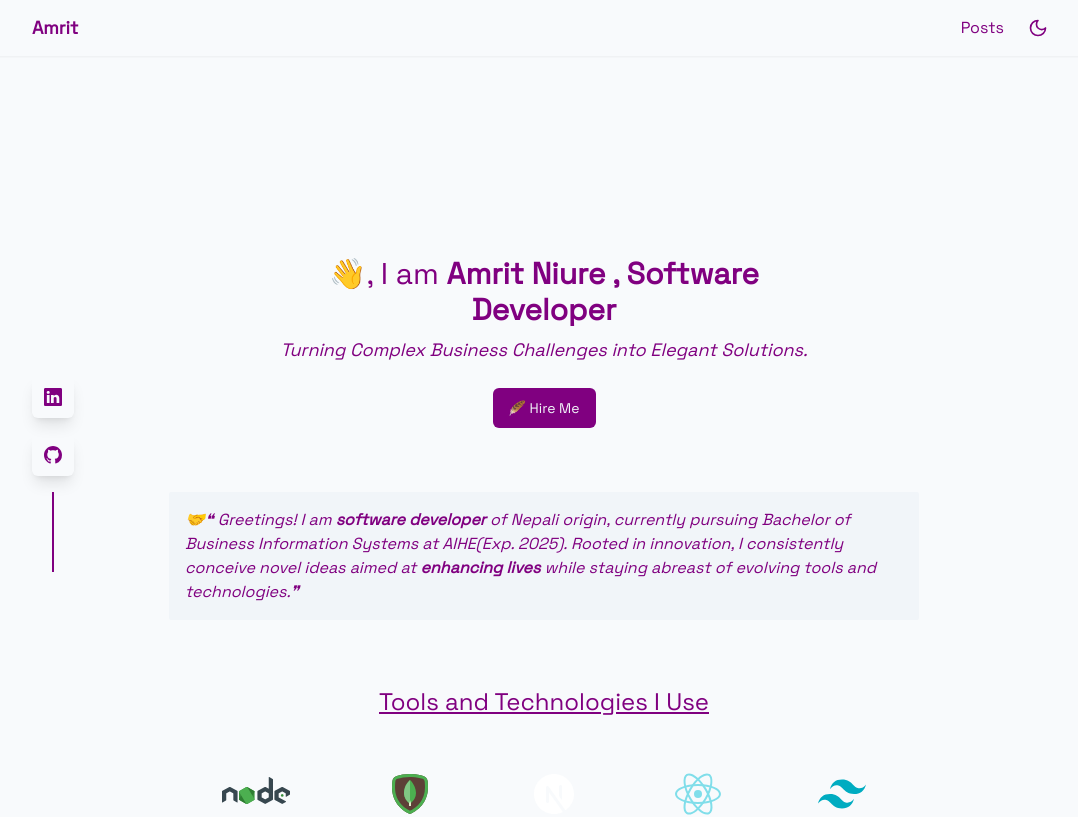
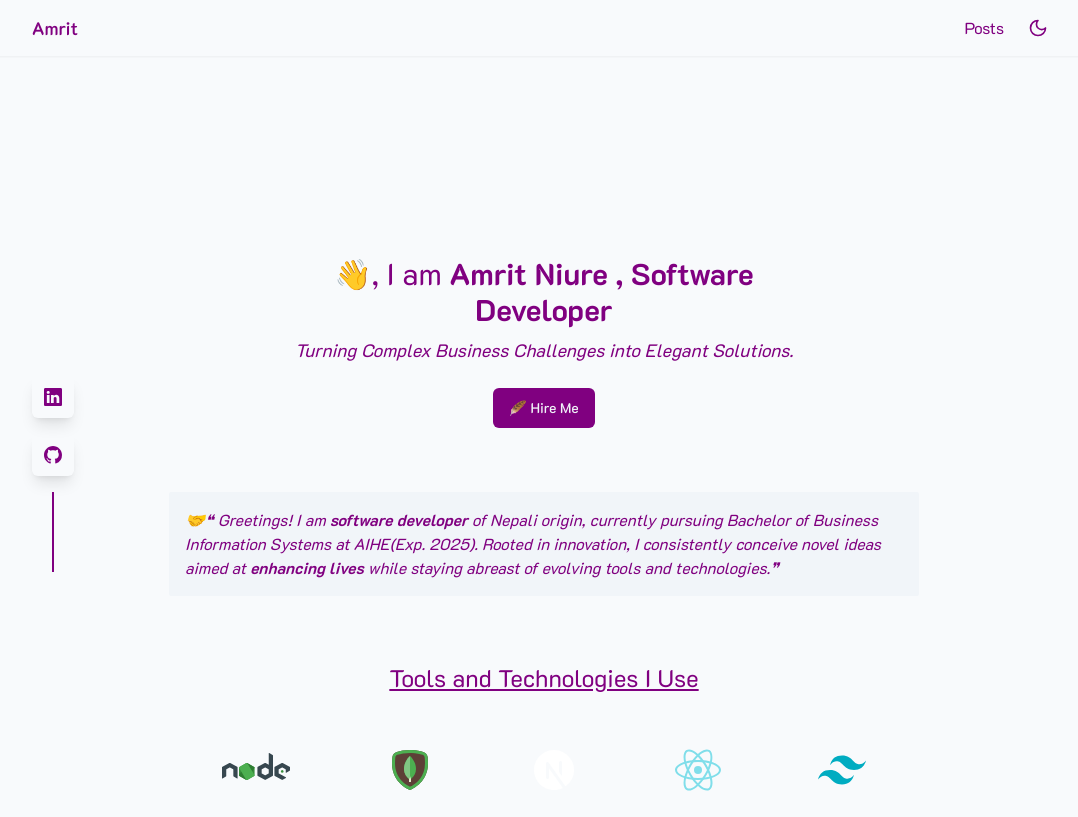
Before and after one commit to amrit-niure/Niure, a Next.js app: page / in a window 1280 px wide. Shown: the top 817 px of the page, without its empty margins (96-1174 px from the left). Built offline with nearby package versions, Linux system fonts and the light colour scheme.

Commit message:
Minor changes ...

```diff
--- a/src/app/layout.tsx
+++ b/src/app/layout.tsx
@@ -5,9 +5,9 @@ import Footer from '@/components/Footer'
 import Providers from '@/app/providers'
 import {Poppins,K2D,Space_Grotesk} from 'next/font/google'
 interface LandingProps {}
-const k2d = K2D({subsets: ['latin'], weight: '500'})
+const k2d = K2D({subsets: ['latin'], weight: ['400','500','600','700','800']})
 const poppins = Poppins({subsets: ["latin"], weight: '400'})
-const space_grotesk = Space_Grotesk({subsets: ["latin"], weight: '400'})
+const space_grotesk = Space_Grotesk({subsets: ["latin"],  weight: ['400','500','600','700']})
 
 export const metadata: Metadata = {
   title: 'Create Next App',
@@ -21,7 +21,7 @@ export default function RootLayout({
 }) {
   return (
     <html lang="en" className=''>
-      <body className={`${space_grotesk.className} dark:bg-slate-900`}>
+      <body className={`${k2d.className} dark:bg-slate-900`}>
         <Providers>
         <Navbar />
         <div className='bg-slate-50 dark:bg-slate-900  transition-all ease-in-out duration-200 '>
--- a/src/components/Landing.tsx
+++ b/src/components/Landing.tsx
@@ -1,6 +1,5 @@
 import { FC } from "react";
 import Button from "./Button";
-import Image from "next/image";
 import {
   Docker,
   Github,
@@ -12,7 +11,6 @@ import {
   Tailwind,
   Prisma,
 } from "@/components/Icons/svg";
-import { Tooltip } from "@mui/material";
 
 interface LandingProps {}
 const Landing: FC<LandingProps> = ({}) => {
@@ -23,7 +21,7 @@ const Landing: FC<LandingProps> = ({}) => {
       <div className="flex gap-2 flex-col items-center justify-center">
         <h1 className="text-3xl text-center ">
           <span className="text-3xl">👋</span>, I am{" "}
-          <span className="font-bold">Amrit Niure , </span>
+          <span className="font-bold ">Amrit Niure , </span>
           <span className="font-bold">
             {" "}
             Software <br /> Developer
--- a/src/components/Sidebar.tsx
+++ b/src/components/Sidebar.tsx
@@ -35,8 +35,8 @@ const Sidebar: FC<SidebarProps> = ({ setShow }) => {
     <div className="absolute top-0 right-0 flex flex-col bg-slate-100 w-[200px] h-[100vh] text-primary transition ease-in-out duration-200 dark:bg-slate-900 z-10">
       <div className="w-full h-header  px-4 flex items-center ">
         <X
-          className="ml-auto cursor-pointer h-10 w-10 hover:bg-slate-200 px-2 rounded-full text-xl"
-          size={28}
+          className="ml-auto cursor-pointer h-10 w-10 hover:bg-slate-200 px-2 rounded-full text-xl dark:text-slate-100 hover:text-primary"
+          size={25}
           onClick={() => setShow(false)}
         />
       </div>
```
